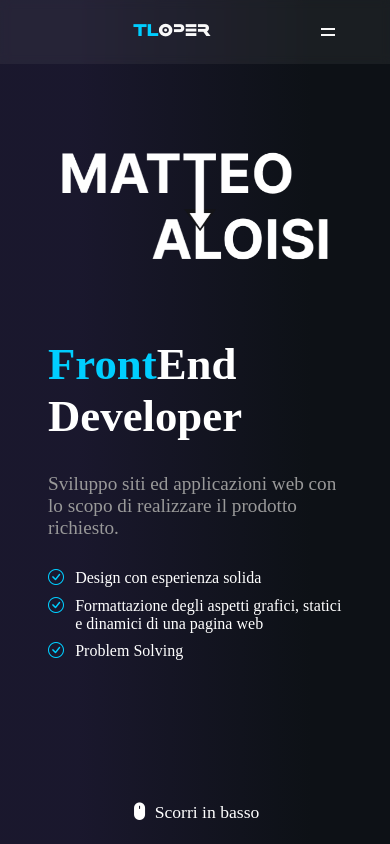
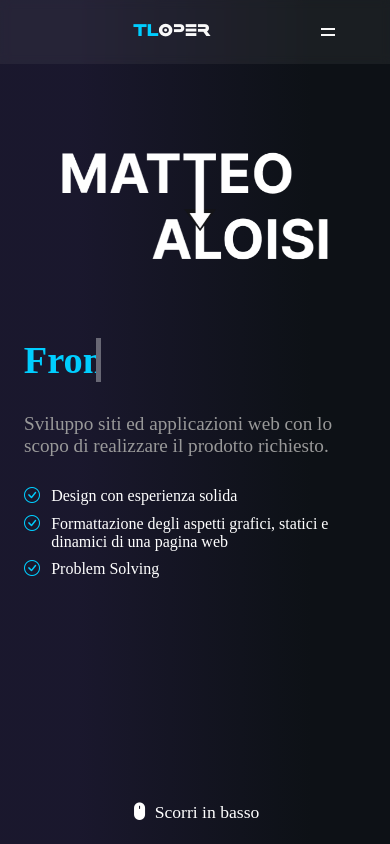
Before and after one commit to AloisiMatteo/AloisiMatteo, an Angular app: page / in a window 390 px wide. Shown: the top 844 px of the page. Built offline with nearby package versions, Linux system fonts and the light colour scheme; a web font is replaced by a local one.

Commit message:
Feature/Improved head title animation

```diff
--- a/src/app/header/header.component.scss
+++ b/src/app/header/header.component.scss
@@ -26,7 +26,14 @@
     transform-origin: 0% 100%;
   }
 }
-
+@keyframes typing {
+  from { width: 0 }
+  to { width: 100% }
+}
+@keyframes blink-caret {
+  from, to { border-color: transparent }
+  50% { border-color: rgba(255, 255, 255, 0.415); }
+}
 .header-container {
   background: linear-gradient( to right, var(--bg-from-dark) 20%, var(--bg-to-dark) 80% );
   position: relative;
@@ -49,7 +56,12 @@
 
       h1 {
         max-width: max-content;
-        animation: job-alert 0.4s cubic-bezier(0.390, 0.575, 0.565, 1.000) both;
+        white-space: nowrap;
+        overflow: hidden;
+        border-right: .15em solid white;
+        animation:
+        typing 3.5s steps(40, end) infinite alternate,
+        blink-caret .75s infinite alternate;
       }
 
       span {
@@ -158,7 +170,7 @@
       text-align: start;
 
       &__titolo {
-        font-size: 1.4rem;
+        font-size: 1.2rem;
       }
       &__descrizione {
         font-size: 1.2rem;
```
